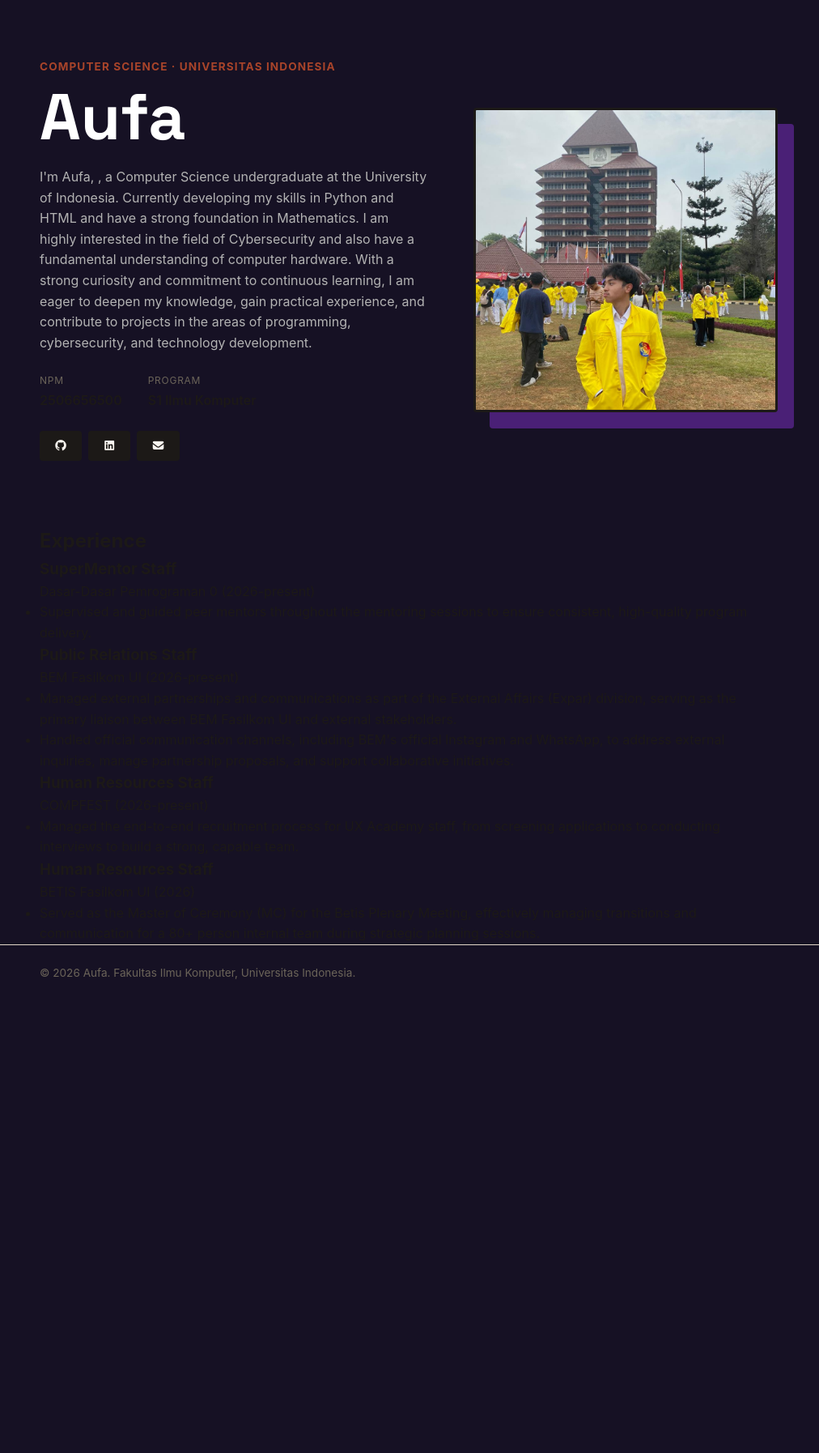
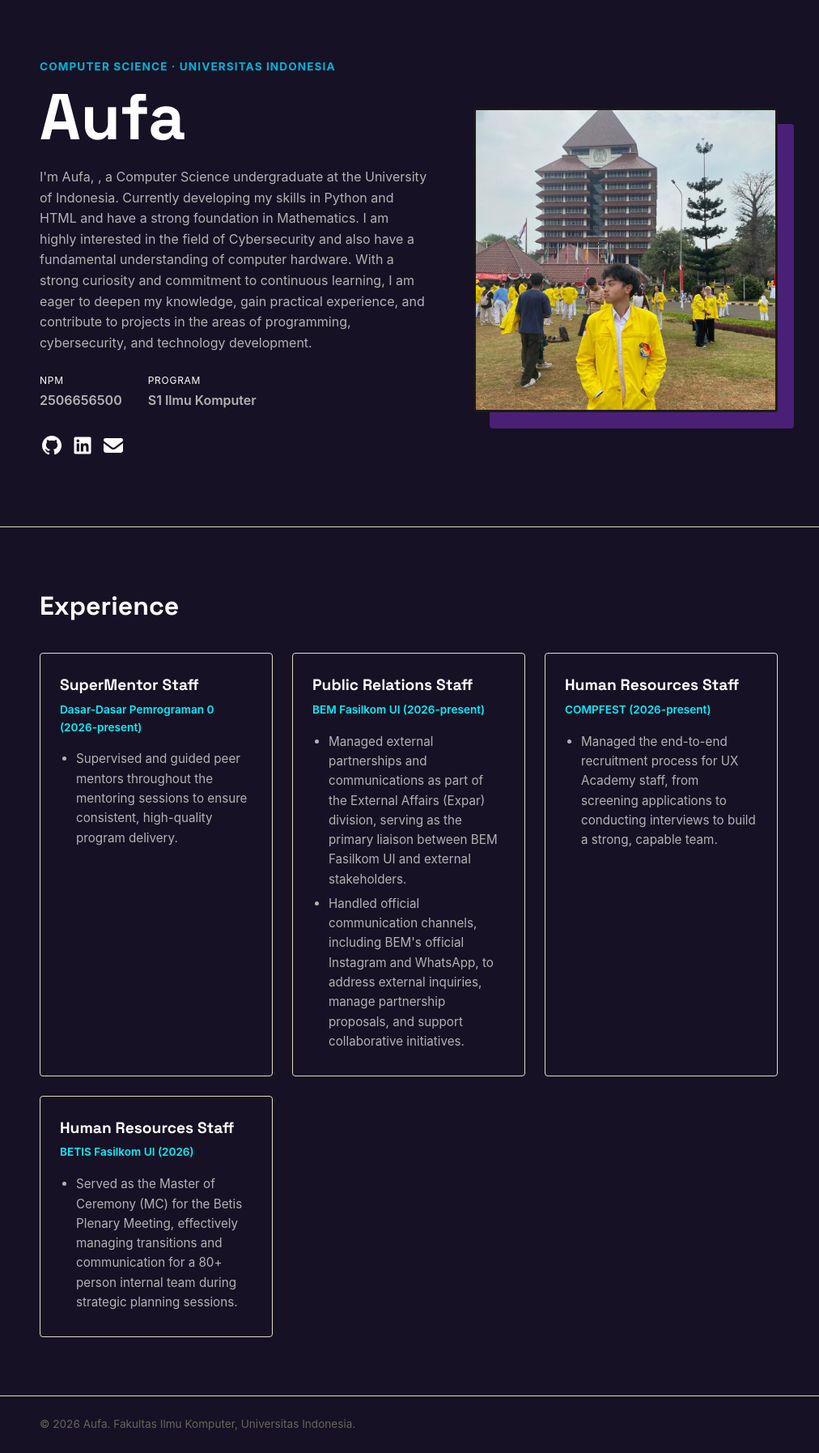
Before and after one commit to aufagit/myportofolio, a Django app: page / in a window 1280 px wide. Shown: the part 74-1868 px from the top of the page at 81% size, without its empty margins (135-1147 px from the left). Before the commit the page ends 1283 px from the top, so only its background shows below. Run offline with Django 5.2, Linux system fonts and the light colour scheme.

Commit message:
feat(css): style experience card with grid fluid layout and hover interactions

```diff
--- a/static/css/style.css
+++ b/static/css/style.css
@@ -8,14 +8,15 @@
     --ink: #1c1917;
     --paper: #faf6f0;
     --white: #ffffff;
-    --accent: #d95d39;
-    --accent-dark: #a8442a;
+    --accent: #00f0ff;
+    --accent-dark: #00b4d8;
     --line: #e3d9c9;
     --text-muted: #6b6459;
     --radius: 4px;
     --back: #161124;
     --abu: #b3b3b3;
     --indigo: #4a2076;
+    --bgtransparent: #00000000;
 }
 
 body {
@@ -116,12 +117,13 @@ h1, .brand {
     font-size: 0.75rem;
     text-transform: uppercase;
     letter-spacing: 0.06em;
-    color: var(--text-muted);
+    color: var(--white);
     margin-bottom: 0.15rem;
 }
 
 .meta-row dd {
     font-weight: 600;
+    color: var(--abu);
 }
 
 .social-links {
@@ -132,18 +134,25 @@ h1, .brand {
 
 .social-link {
     display: inline-block;
-    font-size: 0.85rem;
+    font-size: 1.5rem;
     font-weight: 600;
     text-decoration: none;
-    color: var(--paper);
-    background-color: var(--ink);
+    color: var(--white);
+    background-color: var(--bgtransparent);
     border-radius: var(--radius);
-    padding: 0.5rem 1.1rem;
     transition: background-color 0.2s ease;
 }
 
 .social-link:hover {
-    background-color: var(--accent);
+    background-color: var(--bgtransparent);
+    transform: scale(1.25);
+}
+
+.social-icon {
+    width: 100%;
+    height: 100%;
+    object-fit: contain;
+    display: block;
 }
 
 .hero-photo {
@@ -198,3 +207,67 @@ h1, .brand {
         justify-content: flex-start;
     }
 }
+
+.experience-section {
+    padding: 4.5rem 0;
+    border-top: 1px solid var(--line);
+}
+
+.experience-section h2 {
+    font-family: "Space Grotesk", -apple-system, sans-serif;
+    font-size: 2rem;
+    color: var(--white);
+    margin-bottom: 2rem;
+}
+
+/* Layout Grid untuk daftar kartu */
+.experience-list {
+    display: grid;
+    grid-template-columns: repeat(auto-fit, minmax(280px, 1fr));
+    gap: 1.5rem;
+}
+
+/* Kartu Pengalaman */
+.experience-list article {
+    background-color: var(--back);
+    border: 1px solid var(--line);
+    border-radius: var(--radius);
+    padding: 1.5rem;
+    position: relative;
+    transition: transform 0.2s ease, border-color 0.2s ease;
+}
+
+/* Efek Hover: Beri aksen border warna indigo saat disorot */
+.experience-list article:hover {
+    transform: translateY(-4px);
+    border-color: var(--indigo);
+}
+
+/* Judul Posisi / Role */
+.experience-list article h3 {
+    font-family: "Space Grotesk", -apple-system, sans-serif;
+    font-size: 1.2rem;
+    font-weight: 700;
+    color: var(--white);
+    margin-bottom: 0.25rem;
+}
+
+/* Nama Lembaga / Tahun */
+.experience-org {
+    font-size: 0.85rem;
+    color: var(--accent);
+    font-weight: 600;
+    margin-bottom: 1rem;
+}
+
+/* Daftar Poin Rincian Tugas */
+.experience-list article ul {
+    padding-left: 1.25rem;
+}
+
+.experience-list article li {
+    font-size: 0.95rem;
+    color: var(--abu);
+    line-height: 1.6;
+    margin-bottom: 0.35rem;
+}
```
